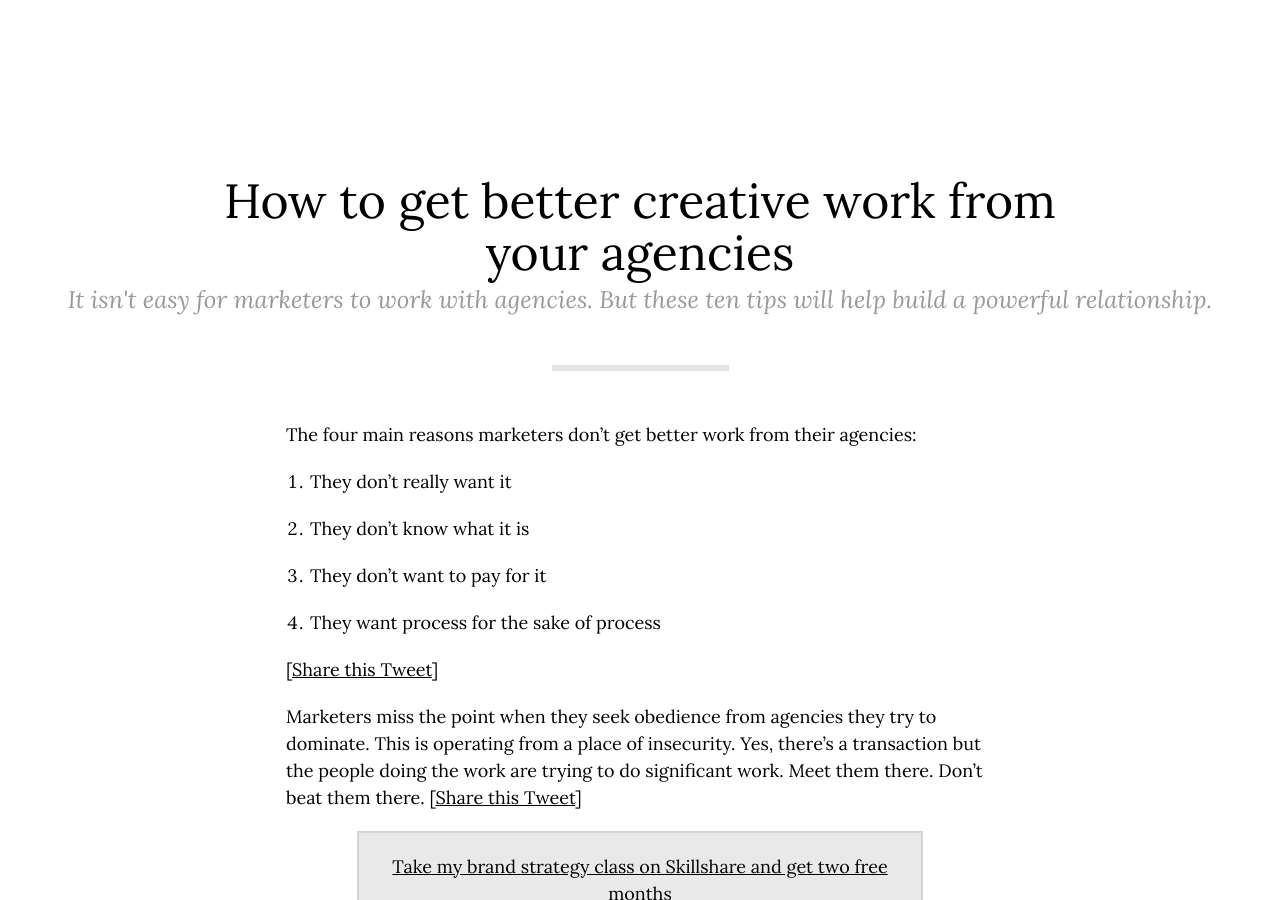
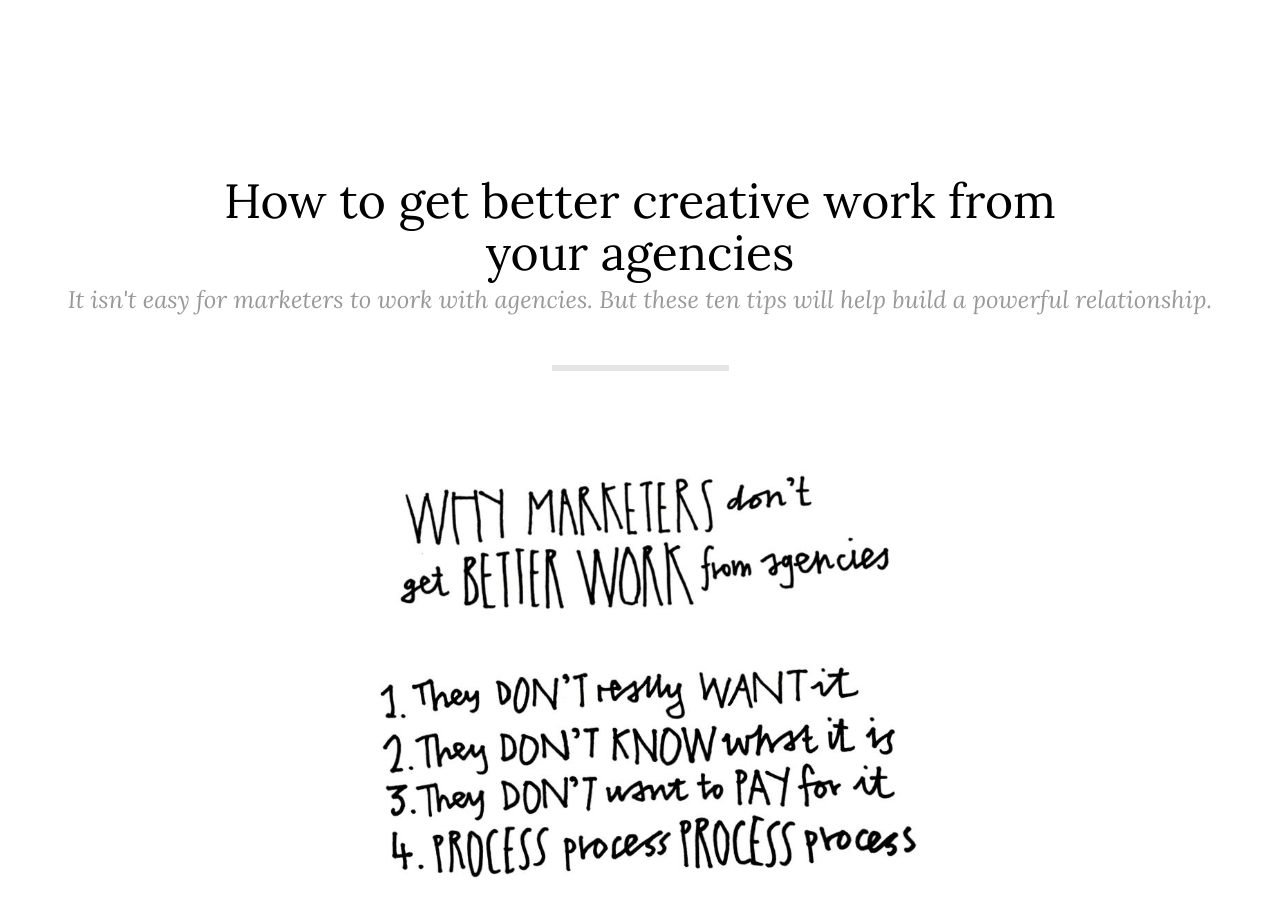
Before and after one commit to markhpollard/markhpollard.github.io, a Jekyll site: the page built from _posts/2018-12-13-how-to-get-better-creative-work-from-your-agencies.markdown, in a window 1280 px wide and 900 px high. Built offline with Jekyll 4.4.1, drawn with Linux system fonts in a browser that asks for light colours; nearby versions of some CDN libraries.

Commit message:
Updated How To Get Better Creative Work From Your Agencies

```diff
--- a/_posts/2018-12-13-how-to-get-better-creative-work-from-your-agencies.markdown
+++ b/_posts/2018-12-13-how-to-get-better-creative-work-from-your-agencies.markdown
@@ -14,6 +14,8 @@ summary: It isn't easy for marketers to work with agencies. But these ten tips w
   help build a powerful relationship.
 image: "/uploads/Why-marketers-dont-get-better-work.jpg"
 ---
+
+![Why-marketers-dont-get-better-work.jpg](/uploads/Why-marketers-dont-get-better-work.jpg)
 
 The four main reasons marketers don’t get better work from their agencies:
 
```
